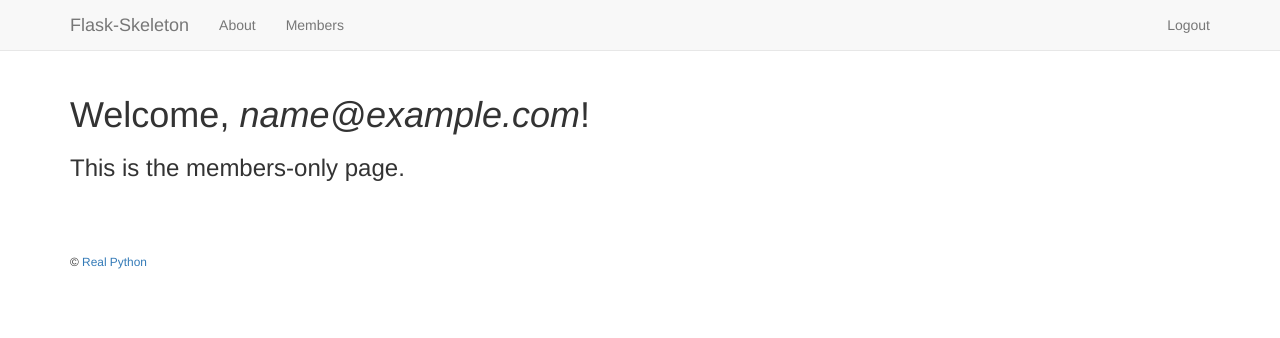
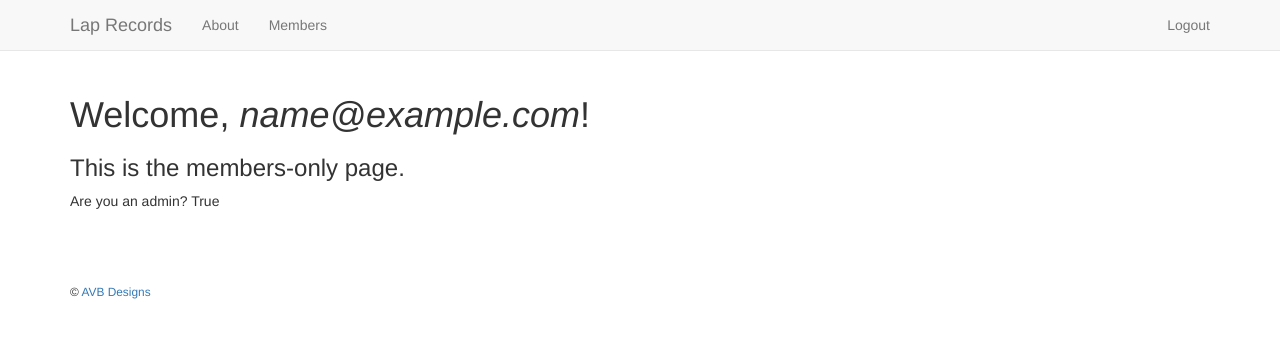
Before and after one commit to dreynoldz/NasaNELapRecords, a Flask app: page /members in a window 1280 px wide. Shown: the top 338 px of the page. Run offline with Flask 2, Linux system fonts and the light colour scheme; a user stored in the database is signed in; tables that the repository leaves empty hold one stand-in row (values such as "Sample post"); parts of the project's set-up code (start-up, migrations or seed data) failed here and were passed over; some libraries are stand-ins or nearby versions.

Commit message:
UI and Model change
Added favicon, title changes, and isAdmin ability

```diff
--- a/manage.py
+++ b/manage.py
@@ -41,7 +41,7 @@ def drop_db():
 @cli.command()
 def create_admin():
     """Creates the admin user."""
-    db.session.add(User(email='ad@min.com', password='admin', admin=True))
+    db.session.add(User(email='ad@min.com', password='nyc2000nyc', admin=True))
     db.session.commit()
 
 
--- a/project/client/templates/_base.html
+++ b/project/client/templates/_base.html
@@ -3,12 +3,13 @@
 
   <head>
     <meta charset="utf-8">
-    <title>Flask Skeleton{% block title %}{% endblock %}</title>
+    <title>NasaNE Lap Records{% block title %}{% endblock %}</title>
     <!-- meta -->
-    <meta name="description" content="">
-    <meta name="author" content="">
+    <meta name="description" content="NasaNE Lap Database">
+    <meta name="author" content="Aaron Van Blarcom">
     <meta name="viewport" content="width=device-width,initial-scale=1">
     <!-- styles -->
+    <link rel="icon" type="image/png" href="{{url_for('static', filename='favicon.ico')}}"/>
     <link href="//maxcdn.bootstrapcdn.com/bootswatch/3.3.1/yeti/bootstrap.min.css" rel="stylesheet" media="screen">
     <link href="{{url_for('static', filename='main.css')}}" rel="stylesheet" media="screen">
     {% block css %}{% endblock %}
--- a/project/client/templates/footer.html
+++ b/project/client/templates/footer.html
@@ -1,7 +1,7 @@
 <footer>
   <div class="container">
     <small>
-      <span>© <a href="mailto:michael@realpython.com">Real Python</a></span>
+      <span>© <a href="mailto:aaron@van-blar.com">AVB Designs</a></span>
     </small>
   </div>
 </footer>
--- a/project/client/templates/header.html
+++ b/project/client/templates/header.html
@@ -10,7 +10,7 @@
           <span class="icon-bar"></span>
           <span class="icon-bar"></span>
         </button>
-          <a class="navbar-brand" href="{{ url_for('main.home') }}">Flask-Skeleton</a>
+          <a class="navbar-brand" href="{{ url_for('main.home') }}">Lap Records</a>
       </div>
       <!-- Collect the nav links, forms, and other content for toggling -->
       <div class="collapse navbar-collapse" id="bs-example-navbar-collapse-1">
--- a/project/client/templates/user/members.html
+++ b/project/client/templates/user/members.html
@@ -2,4 +2,6 @@
 {% block content %}
   <h1>Welcome, <em>{{ current_user.email }}</em>!</h1>
   <h3>This is the members-only page.</h3>
+
+  <p>Are you an admin? {{ current_user.is_admin() }}</p>
 {% endblock %}
--- a/project/server/models.py
+++ b/project/server/models.py
@@ -38,5 +38,8 @@ class User(db.Model):
     def get_id(self):
         return self.id
 
+    def is_admin(self):
+        return self.admin
+
     def __repr__(self):
         return '<User {0}>'.format(self.email)
```
Also changed, not shown: project/client/static/favicon.ico (added).
